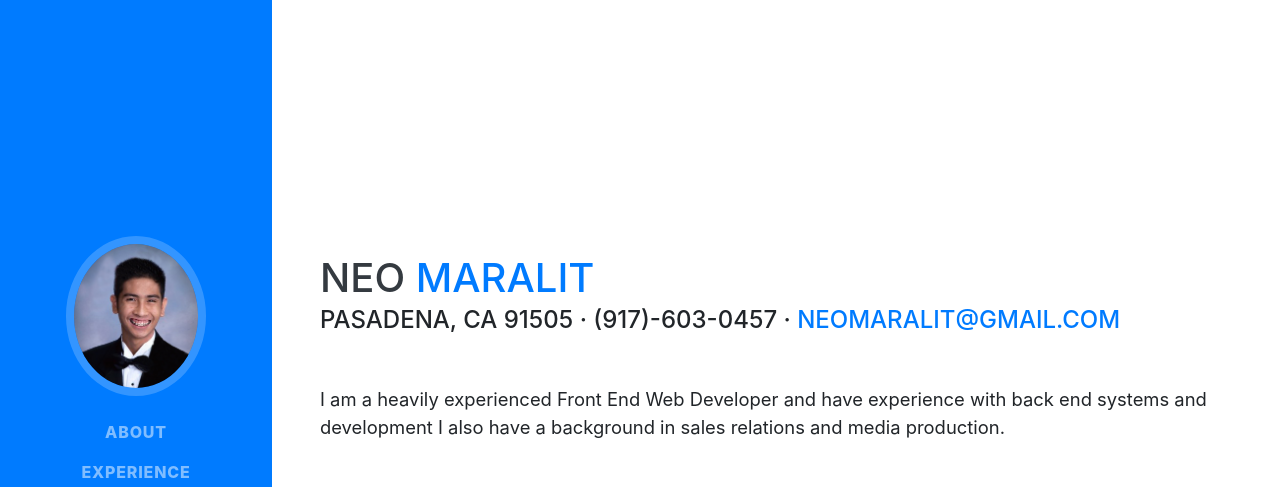
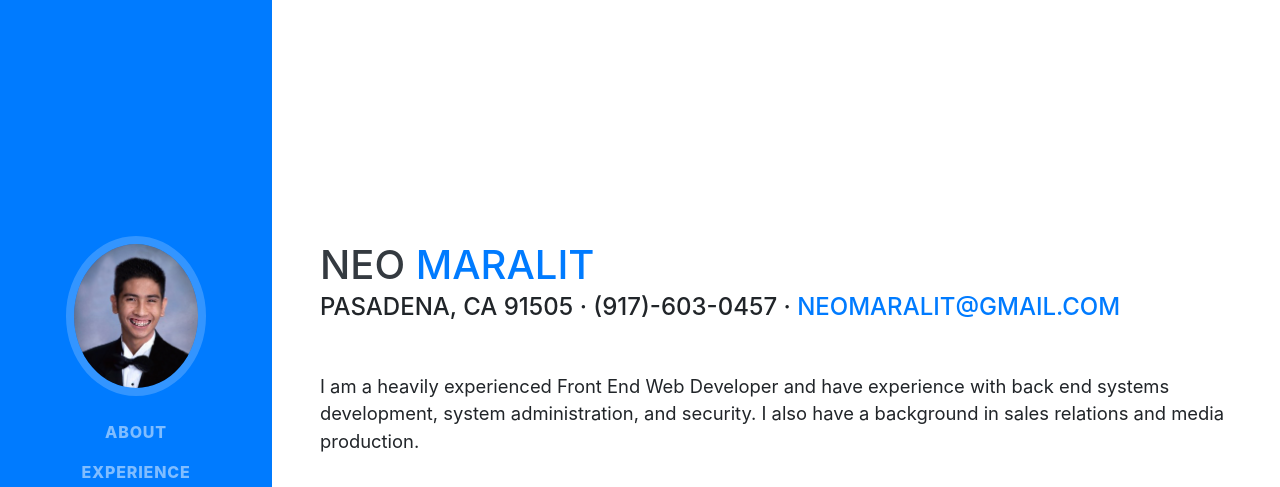
Before and after one commit to NeoDevOps/NeoDevOps.github.io, a website with bundled scripts: page index.html in a window 1280 px wide. Shown: the top 487 px of the page. Built offline with nearby package versions, Linux system fonts and the light colour scheme; a web font is replaced by a local one.

Commit message:
Update index.html

```diff
--- a/index.html
+++ b/index.html
@@ -63,7 +63,7 @@
         <div class="subheading mb-5">Pasadena, CA 91505 · (917)-603-0457 ·
           <a href="mailto:name@email.com">neomaralit@gmail.com</a>
         </div>
-        <p class="lead mb-5">I am a heavily experienced Front End Web Developer and have experience with back end systems and development I also have a background in sales relations and media production.</p>
+        <p class="lead mb-5">I am a heavily experienced Front End Web Developer and have experience with back end systems development, system administration, and security. I also have a background in sales relations and media production.</p>
         <div class="social-icons">
           <a href="https://www.linkedin.com/in/neo-m-9063b3137/" target="_blank">
             <i class="fab fa-linkedin-in"></i>
```
